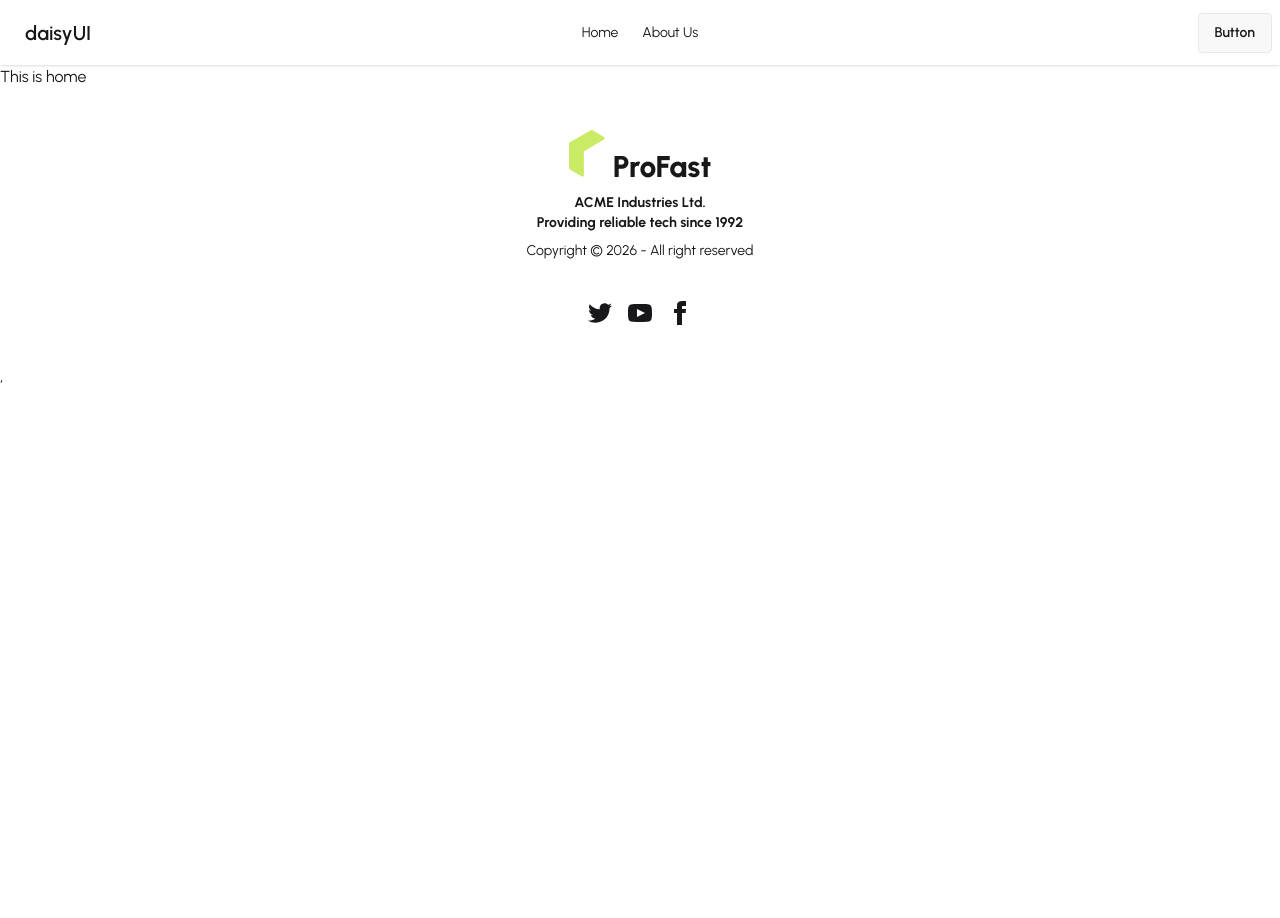
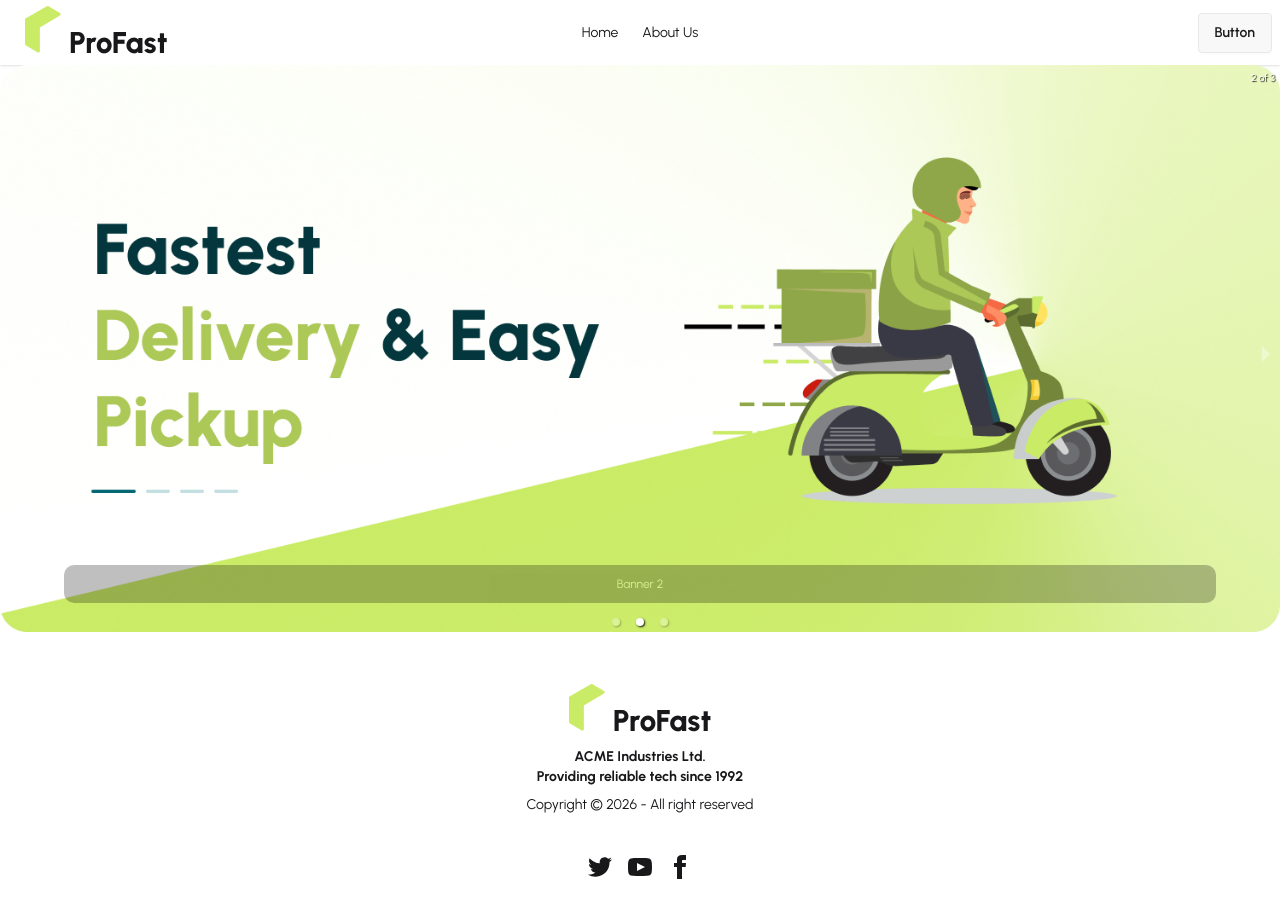
Before and after one commit to Samiul2024/samShift-client, a React (Vite) app: page / in a window 1280 px wide. Before the commit the page ends 800 px from the top, so only its background shows below. Built offline with nearby package versions, Linux system fonts and the light colour scheme.

Commit message:
carousel created...

```diff
--- a/package.json
+++ b/package.json
@@ -13,6 +13,7 @@
     "@tailwindcss/vite": "^4.2.1",
     "react": "^19.2.0",
     "react-dom": "^19.2.0",
+    "react-responsive-carousel": "^3.2.23",
     "react-router": "^7.13.1",
     "tailwindcss": "^4.2.1"
   },
--- a/src/main.jsx
+++ b/src/main.jsx
@@ -8,9 +8,9 @@
 
 createRoot(document.getElementById('root')).render(
   <StrictMode>
-    <div className='font-urbanist'>
+    <div className='font-urbanist max-w-7xl mx-auto'>
 
-      <RouterProvider router={router} />,
+      <RouterProvider router={router} />
     </div>
   </StrictMode>,
 )
--- /dev/null
+++ b/src/pages/Home/Banner/Banner.jsx
@@ -0,0 +1,26 @@
+import React from 'react';
+import "react-responsive-carousel/lib/styles/carousel.min.css"; // requires a loader
+import bannerImg1 from '../../../assets/banner/banner1.png'
+import bannerImg2 from '../../../assets/banner/banner2.png'
+import bannerImg3 from '../../../assets/banner/banner3.png'
+import { Carousel } from 'react-responsive-carousel';
+
+const Banner = () => {
+    return (
+        <Carousel autoPlay={true} infiniteLoop={true} transitionTime={1000} showThumbs={false}>
+            <div>
+                <img src={bannerImg1} />
+                <p className="legend">Banner 1</p>
+            </div>
+            <div>
+                <img src={bannerImg2} />
+                <p className="legend">Banner 2</p>
+            </div>
+            <div>
+                <img src={bannerImg3} />
+                <p className="legend">Banner 3</p>
+            </div>
+        </Carousel>);
+};
+
+export default Banner;
--- a/src/pages/Home/Home.jsx
+++ b/src/pages/Home/Home.jsx
@@ -1,9 +1,11 @@
 import React from 'react';
+import Banner from './Banner/Banner';
 
 const Home = () => {
     return (
         <div>
-            <h1>This is home</h1>
+            <Banner></Banner>
+            {/* <h1>This is home</h1> */}
         </div>
     );
 };
--- a/src/pages/shared/Navbar/Navbar.jsx
+++ b/src/pages/shared/Navbar/Navbar.jsx
@@ -1,5 +1,6 @@
 import React from 'react';
 import { NavLink } from 'react-router';
+import ProFastLogo from '../ProFastLogo/ProFastLogo';
 
 const Navbar = () => {
     const navItems = <>
@@ -19,7 +20,9 @@
                     {navItems}
                 </ul>
             </div>
-            <a className="btn btn-ghost text-xl">daisyUI</a>
+            <a className="btn btn-ghost text-xl">
+                <ProFastLogo></ProFastLogo>
+            </a>
         </div>
         <div className="navbar-center hidden lg:flex">
             <ul className="menu menu-horizontal px-1">
```
Also changed, not shown: 1 other file (tests, documents, lock files or other folders).
